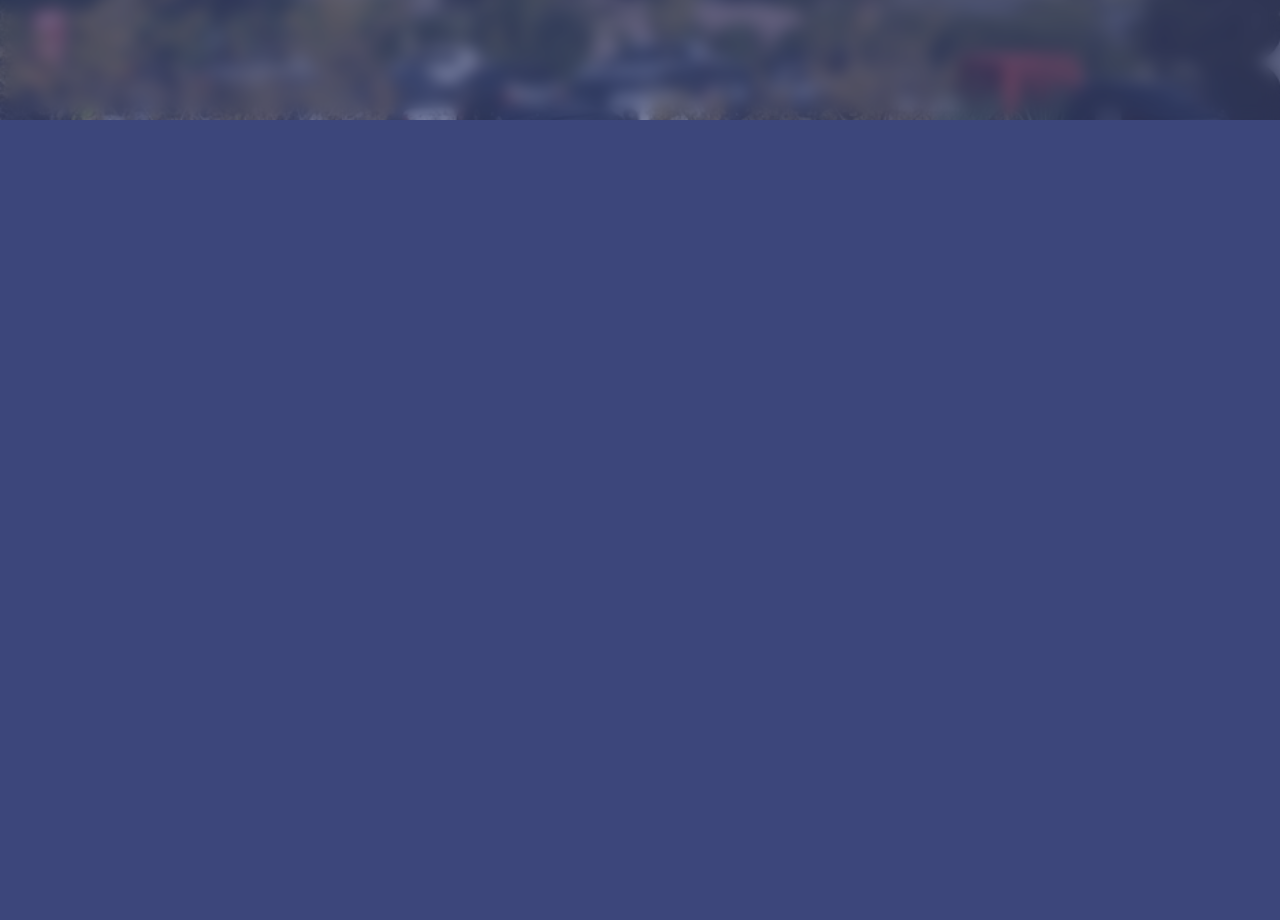
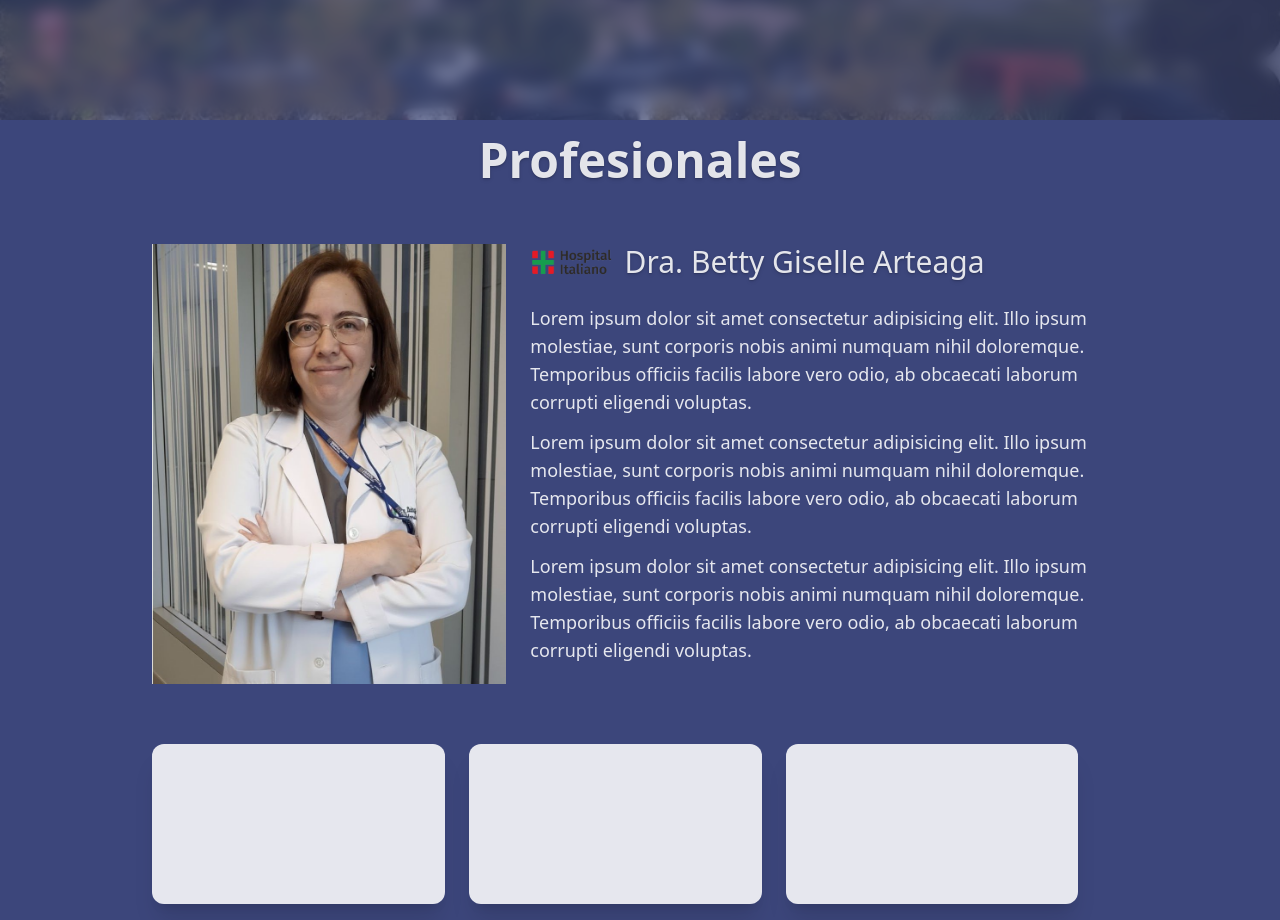
Before and after one commit to nehuencabibbo/oftalmo-nordelta-landing, a React (Vite) app: page / in a window 1280 px wide. Shown: the part 680-1600 px from the top of the page. Built offline with nearby package versions, Linux system fonts and the light colour scheme.

Commit message:
feat: Profesionales section scaffolding

```diff
--- a/src/index.css
+++ b/src/index.css
@@ -1,4 +1,8 @@
 @import "tailwindcss";
+
+html {
+  scroll-behavior: smooth;
+}
 
 :root {
   font-family: system-ui, Avenir, Helvetica, Arial, sans-serif;
@@ -9,7 +13,7 @@
 
   color-scheme: light dark;
   color: var(--white-87);
-  background-color: var(--white-87);;
+  background-color: var(--white-87);
 
   font-synthesis: none;
   text-rendering: optimizeLegibility;
@@ -22,4 +26,5 @@
   --color-secondary: rgb(80, 88, 156);
   --color-tertiary: rgb(99, 108, 203);
   --color-accent: rgb(110, 140, 251);
+  --color-custom-white: var(--white-87);
 }
--- a/src/pages/Home.tsx
+++ b/src/pages/Home.tsx
@@ -1,12 +1,13 @@
 import Hero from "./sections/Hero";
 import Navbar from "./components/Navbar";
+import Profesionales from "./sections/Profesionales";
 
 export default function Home() {
   return (
     <>
       <Navbar />
       <Hero />
-      <div className="w-full h-screen bg-primary"></div>
+      <Profesionales />
     </>
   );
 }
--- a/src/pages/components/Navbar.tsx
+++ b/src/pages/components/Navbar.tsx
@@ -13,6 +13,17 @@ export default function Navbar() {
     window.addEventListener("scroll", handleScroll);
     return () => window.removeEventListener("scroll", handleScroll);
   }, []);
+
+  const scrollToSection = (
+    e: React.MouseEvent<HTMLAnchorElement>,
+    sectionId: string
+  ) => {
+    e.preventDefault();
+    const element = document.getElementById(sectionId);
+    if (element) {
+      element.scrollIntoView({ behavior: "smooth", block: "start" });
+    }
+  };
 
   return (
     <nav
@@ -34,13 +45,31 @@ export default function Navbar() {
         }`}
       >
         <li className="max-md:hidden">
-          <a className="max-md:hidden hover:opacity-70" href="/profesionales">Profesionales</a>
+          <a
+            className="max-md:hidden hover:opacity-70 cursor-pointer"
+            href="#profesionales"
+            onClick={(e) => scrollToSection(e, "profesionales")}
+          >
+            Profesionales
+          </a>
         </li>
         <li className="max-md:hidden">
-          <a className="max-md:hidden hover:opacity-70" href="/atencion">Atención</a>
+          <a
+            className="max-md:hidden hover:opacity-70 cursor-pointer"
+            href="#atencion"
+            onClick={(e) => scrollToSection(e, "atencion")}
+          >
+            Atención
+          </a>
         </li>
         <li className="max-md:hidden">
-          <a className="max-md:hidden hover:opacity-70" href="/ubicacion">Ubicación</a>
+          <a
+            className="max-md:hidden hover:opacity-70 cursor-pointer"
+            href="#ubicacion"
+            onClick={(e) => scrollToSection(e, "ubicacion")}
+          >
+            Ubicación
+          </a>
         </li>
         <li>
           <a
--- /dev/null
+++ b/src/pages/sections/Profesionales.tsx
@@ -0,0 +1,51 @@
+import mamus from "../../assets/mamus-frente.png";
+import italianoLogo from "../../assets/hospital-italiano-logo.png";
+
+export default function Profesionales() {
+  return (
+    <section
+      id="profesionales"
+      className="flex flex-col justify-center items-center w-full h-screen bg-primary p-8 gap-15"
+    >
+      <h2 className="text-custom-white text-5xl font-semibold text-shadow-md">
+        Profesionales
+      </h2>
+      <div className="flex w-full h-full px-30 gap-6">
+        <img src={mamus} className="cover max-w-full h-110"></img>
+        <div className="flex flex-col gap-6">
+          <div className="flex items-center gap-3">
+            <img src={italianoLogo} className="cover max-w-full h-7"></img>
+            <h3 className="font-medium text-3xl text-shadow-md">
+              Dra. Betty Giselle Arteaga
+            </h3>
+          </div>
+          <div className="flex flex-col gap-3">
+            <p className="text-lg">
+              Lorem ipsum dolor sit amet consectetur adipisicing elit. Illo
+              ipsum molestiae, sunt corporis nobis animi numquam nihil
+              doloremque. Temporibus officiis facilis labore vero odio, ab
+              obcaecati laborum corrupti eligendi voluptas.
+            </p>
+            <p className="text-lg">
+              Lorem ipsum dolor sit amet consectetur adipisicing elit. Illo
+              ipsum molestiae, sunt corporis nobis animi numquam nihil
+              doloremque. Temporibus officiis facilis labore vero odio, ab
+              obcaecati laborum corrupti eligendi voluptas.
+            </p>
+            <p className="text-lg">
+              Lorem ipsum dolor sit amet consectetur adipisicing elit. Illo
+              ipsum molestiae, sunt corporis nobis animi numquam nihil
+              doloremque. Temporibus officiis facilis labore vero odio, ab
+              obcaecati laborum corrupti eligendi voluptas.
+            </p>
+          </div>
+        </div>
+      </div>
+      <div className="flex gap-6 w-full px-30">
+        <div className="flex bg-custom-white shadow-xl rounded-xl w-[30%] h-40"></div>
+        <div className="flex bg-custom-white shadow-xl rounded-xl w-[30%] h-40"></div>
+        <div className="flex bg-custom-white shadow-xl rounded-xl w-[30%] h-40"></div>
+      </div>
+    </section>
+  );
+}
```
Also changed, not shown: src/assets/hospital-italiano-logo.png (added), src/assets/mamus-frente.png (added).
